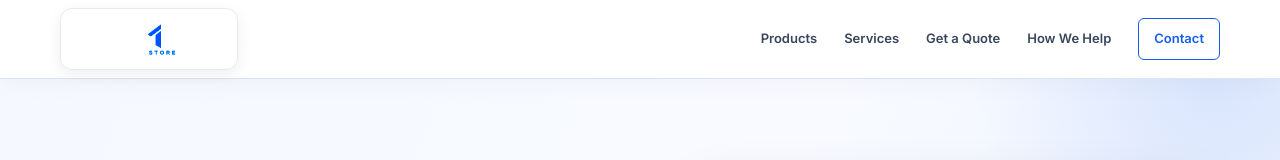
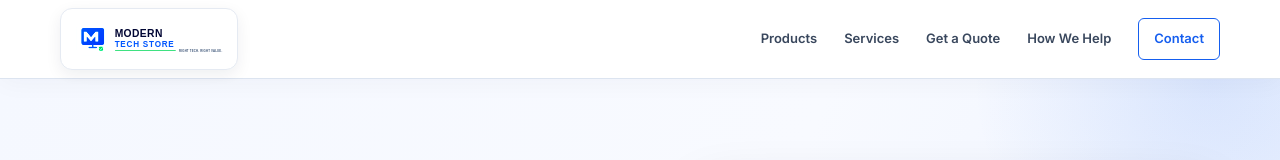
Before and after one commit to kashifrehan/Modern-Tech-Store, a plain HTML site: page index.html in a window 1280 px wide. Shown: the top 160 px of the page. Drawn offline with Linux system fonts and the light colour scheme.

Commit message:
Use new vector logo on homepage and favicon

```diff
--- a/index.html
+++ b/index.html
@@ -8,7 +8,7 @@
   <meta property="og:title" content="Modern Tech Store | The Right Tech for Your Needs & Budget">
   <meta property="og:description" content="Practical tech options and straightforward advice for different needs and budgets.">
   <title>Modern Tech Store | The Right Tech for Your Needs & Budget</title>
-  <link rel="icon" href="assets/modern-tech-store-logo.png" type="image/png">
+  <link rel="icon" href="assets/modern-tech-store-logo.svg" type="image/svg+xml">
   <link rel="preconnect" href="https://fonts.googleapis.com">
   <link rel="preconnect" href="https://fonts.gstatic.com" crossorigin>
   <link href="https://fonts.googleapis.com/css2?family=Inter:wght@400;500;600;700&family=Space+Grotesk:wght@500;600;700&display=swap" rel="stylesheet">
@@ -17,7 +17,7 @@
 <body>
   <header class="site-header">
     <div class="container nav-wrap">
-      <a class="brand" href="#top" aria-label="Modern Tech Store home"><img src="assets/modern-tech-store-logo.png" alt="Modern Tech Store"></a>
+      <a class="brand" href="#top" aria-label="Modern Tech Store home"><img src="assets/modern-tech-store-logo.svg" alt="Modern Tech Store"></a>
       <button class="menu-toggle" type="button" aria-label="Open navigation" aria-expanded="false"><span></span><span></span><span></span></button>
       <nav class="nav" aria-label="Main navigation">
         <a href="#products">Products</a><a href="#services">Services</a><a href="quote.html">Get a Quote</a><a href="#why-us">How We Help</a><a href="#contact" class="nav-cta">Contact</a>
@@ -169,7 +169,7 @@
     </section>
   </main>
   <footer><div class="container footer-wrap">
-    <a class="footer-brand" href="#top"><img src="assets/modern-tech-store-logo.png" alt="Modern Tech Store"></a>
+    <a class="footer-brand" href="#top"><img src="assets/modern-tech-store-logo.svg" alt="Modern Tech Store"></a>
     <nav class="footer-links" aria-label="Footer navigation"><a href="#products">Products</a><a href="#services">Services</a><a href="quote.html">Get a quote</a><a href="https://www.instagram.com/the_modern_tech_store/" target="_blank" rel="noopener noreferrer">Instagram</a></nav>
     <p>© Modern Tech Store · Rawalpindi</p>
   </div></footer>
```
